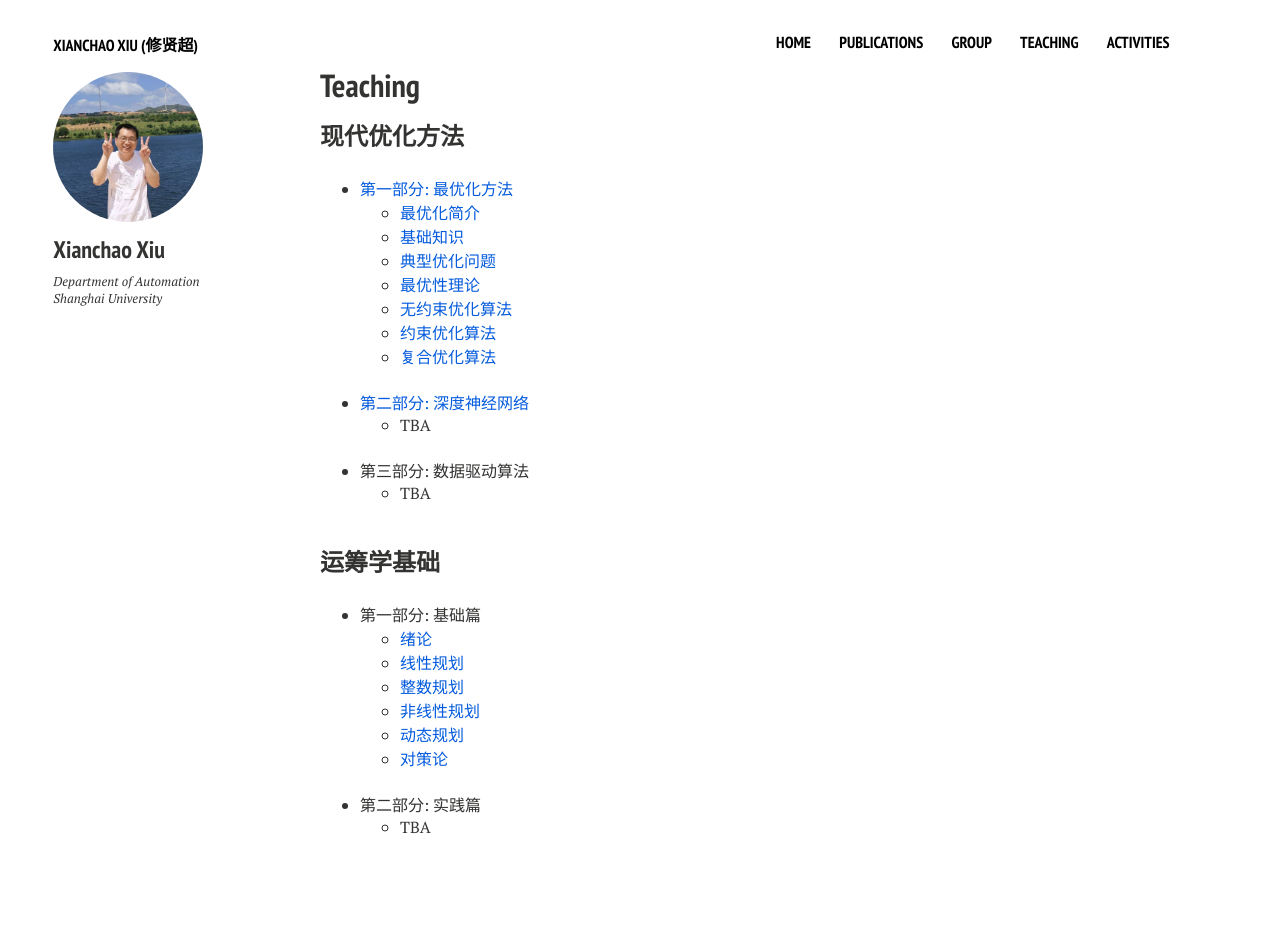
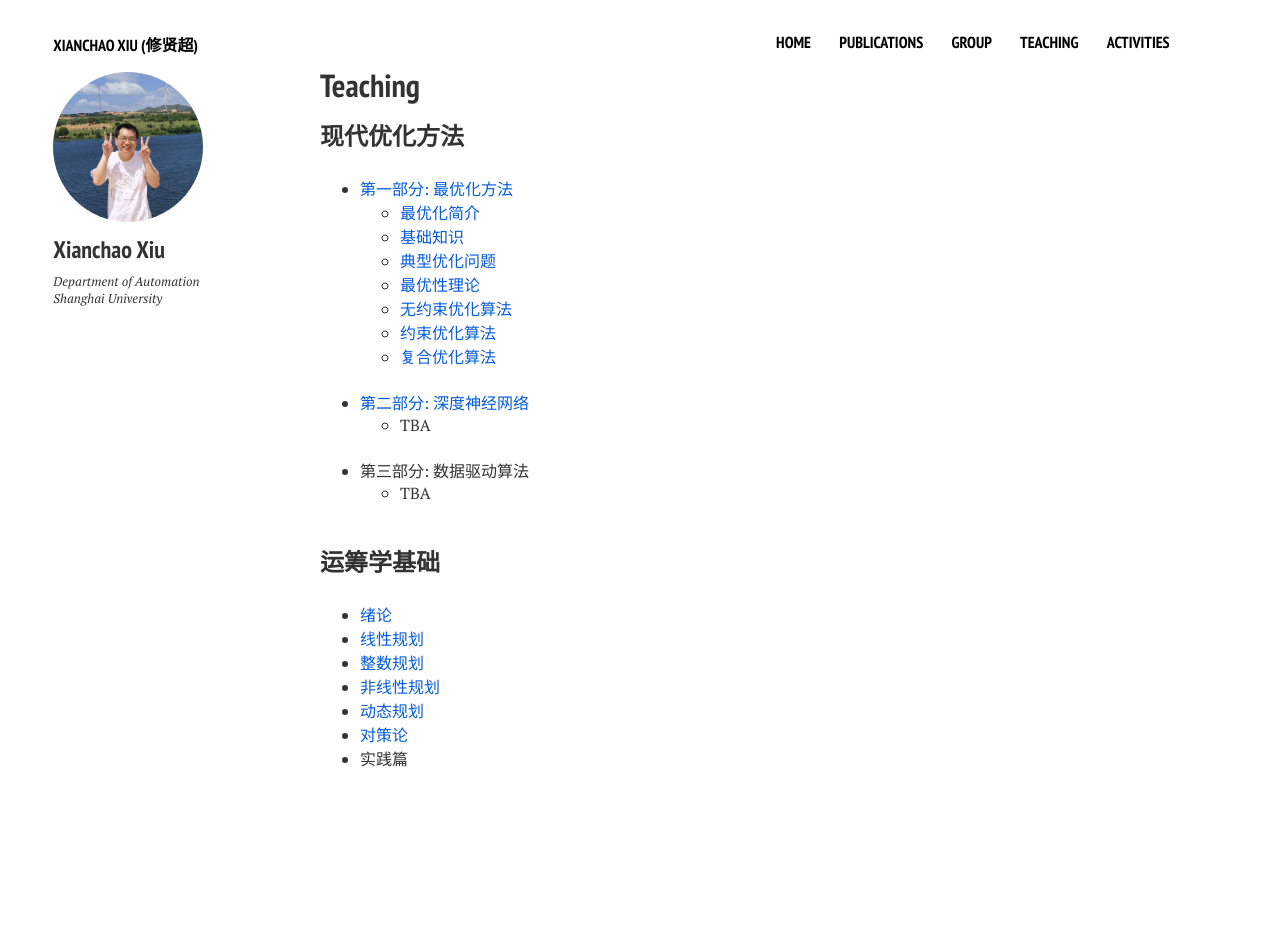
Before and after one commit to xianchaoxiu/xianchaoxiu.github.io, a Jekyll site: the page built from teaching/index.md, in a window 1280 px wide. Built offline with Jekyll 4.4.1, drawn with Linux system fonts in a browser that asks for light colours; nearby versions of some CDN libraries; after the commit the page ends 900 px from its top, so only the background shows below that.

Commit message:
Update index.md

```diff
--- a/teaching/index.md
+++ b/teaching/index.md
@@ -30,13 +30,10 @@ share: false
 
 ### 运筹学基础
 
-- 第一部分: 基础篇 <br>
-  - <a href="../teaching/OR_1.pdf" class="textlink" target="_blank">绪论 </a> <br>
-  - <a href="../teaching/OR_2.pdf" class="textlink" target="_blank">线性规划  </a> <br>
-  - <a href="../teaching/OR_3.pdf" class="textlink" target="_blank">整数规划 </a> <br>
-  - <a href="../teaching/OR_4.pdf" class="textlink" target="_blank">非线性规划 </a> <br>
-  - <a href="../teaching/OR_5.pdf" class="textlink" target="_blank">动态规划 </a> <br>
-  - <a href="../teaching/OR_6.pdf" class="textlink" target="_blank">对策论 </a> <br><br>
-
-- 第二部分: 实践篇  <br>
-  - TBA
+- <a href="../teaching/OR_1.pdf" class="textlink" target="_blank">绪论 </a> <br>
+- <a href="../teaching/OR_2.pdf" class="textlink" target="_blank">线性规划  </a> <br>
+- <a href="../teaching/OR_3.pdf" class="textlink" target="_blank">整数规划 </a> <br>
+- <a href="../teaching/OR_4.pdf" class="textlink" target="_blank">非线性规划 </a> <br>
+- <a href="../teaching/OR_5.pdf" class="textlink" target="_blank">动态规划 </a> <br>
+- <a href="../teaching/OR_6.pdf" class="textlink" target="_blank">对策论 </a> <br>
+- 实践篇  <br><br>
```
